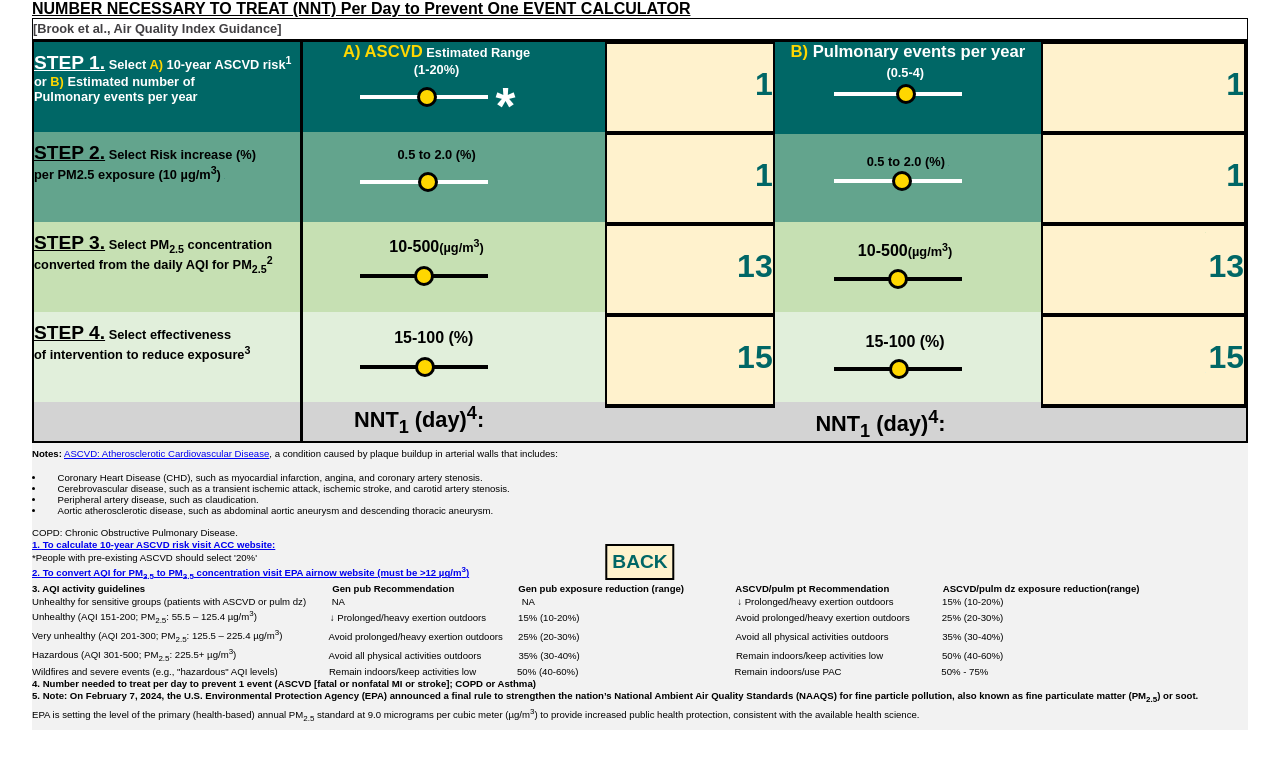
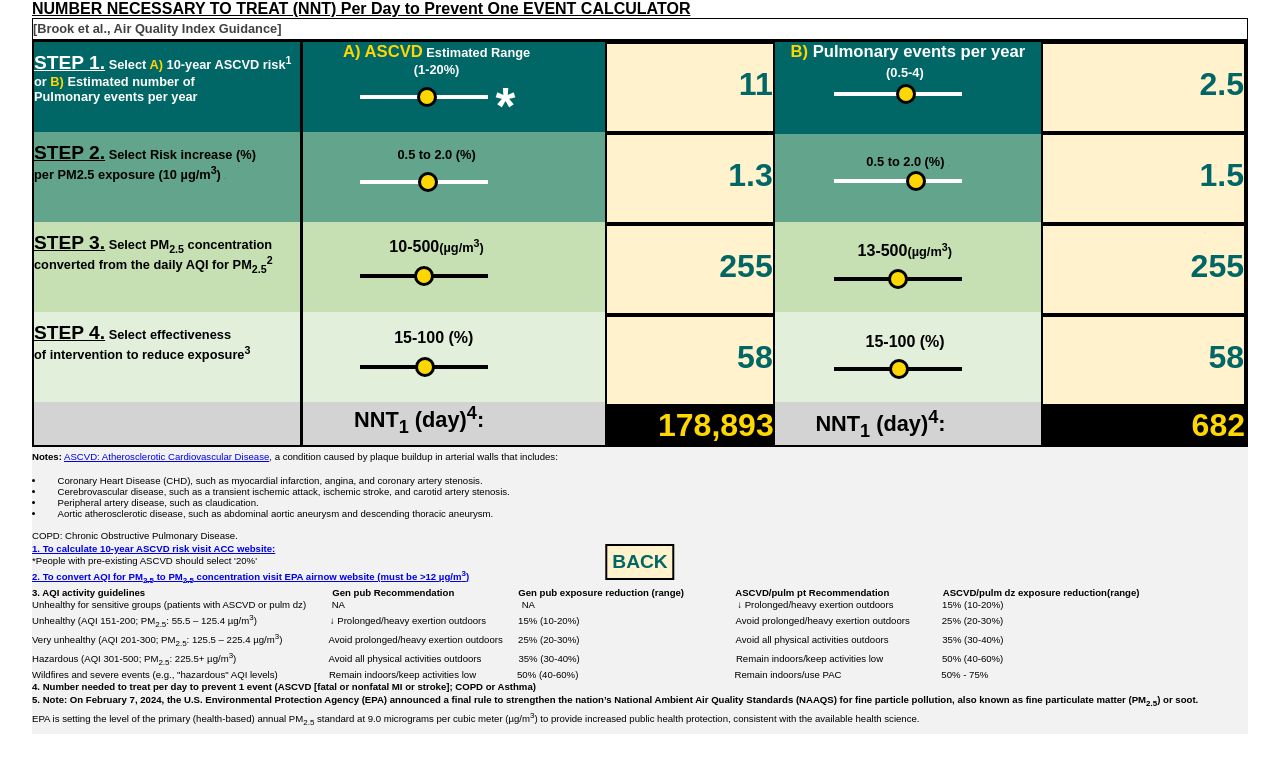
Before and after one commit to jss37/nnt3, a plain HTML site: page index.html in a window 1280 px wide. Drawn offline with Linux system fonts and the light colour scheme.

Commit message:
Update index.html

```diff
--- a/index.html
+++ b/index.html
@@ -256,7 +256,7 @@
                         <div class="instructionRow" style="background-color:#c6e0b3;height:80px;width:220%;padding-top:10px;">
                             <span class="instructionLabel"style="font-size: 1vw;" ><u style="font-size:1.5vw;">STEP 3.</u> Select PM<sub>2.5</sub> concentration <br>converted from the daily AQI for PM<sub>2.5</sub></sub><sup>2</sup></span><br>
 
-                            <span id="totalPatientsTreatmentValue" class="inputNumberDisplay" style="color:#c6e0b3;">10</span>
+                            <span id="totalPatientsTreatmentValue" class="inputNumberDisplay" style="color:#c6e0b3;">13</span>
 
                         </div>
                         <div class="instructionRow" style="background-color: #e1efdb ;height:80px;width:220%;padding-top:10px;">
@@ -266,7 +266,7 @@
 
                         </div>
                         <div class="instructionRow" style="height:1.2vh;width:100%">
-                            <span class="instructionLabel" style="float: left;margin-left:25vw;padding-top: 1px;font-size:1.7vw;">NNT<sub>1</sub> (day)<sup>4</sup>:</span>
+                            <span class="instructionLabel" style="float: left;margin-left:25vw;padding-top: 1.5px;font-size:1.7vw;">NNT<sub>1</sub> (day)<sup>4</sup>:</span>
                         </div>
                     </div>
                 </td>
@@ -356,13 +356,13 @@
                                 <div class="sliderContainer2">
                                     <label class="sliderLabel" for="riskIncrease2" title="Use Arrow Keys For Precise Selection";>
 
-                                        <input type="range" id="riskIncrease2" class="slider2" min="0.5" max="2" step=".1" oninput="calculateNNT2()" tabindex="0">
+                                        <input type="range" id="riskIncrease2" class="slider2" min="0.5" max="2" step=".5" oninput="calculateNNT2()" tabindex="0">
 
                                     </label>
                                 </div>
                                 </div>
                             <div class="Range" style="font-size:1em;padding-top: 50px;padding-bottom: 20px;height: 22px;color:black;  " >
-                                <span >10-500<span style="font-size:1vw;">(µg/m<sup>3</sup>)</span> </span>
+                                <span >13-500<span style="font-size:1vw;">(µg/m<sup>3</sup>)</span> </span>
                                 <span id="totalPatientsTreatmentValue2" class="inputNumberDisplay" style="color:#c6e0b3;">13</span>
                                 <div class="sliderContainer2">
                                     <label class="sliderLabel" for="totalPatientsTreatment2" style="color:black;margin-top:.5vw;" title="Use Arrow Keys For Precise Selection">
@@ -491,7 +491,7 @@
             document.getElementById('riskIncreaseDisplay2').innerText = d;
 
             // Check if the inputs are valid
-            if (isNaN(a) || isNaN(b) || isNaN(c) || isNaN(d) || a < 0 || b < 4 || b > 500 || c < 15 || c > 100)|| d < .5 || d > 2) {
+            if (isNaN(a) || isNaN(b) || isNaN(c) || a < 0 || b < 4 || b > 500 || c < 15 || c > 100) {
                 document.getElementById('nntResult2').innerHTML = "Invalid Input";
             } else {
                 // Calculate X, Y, Z, and NNT
```
